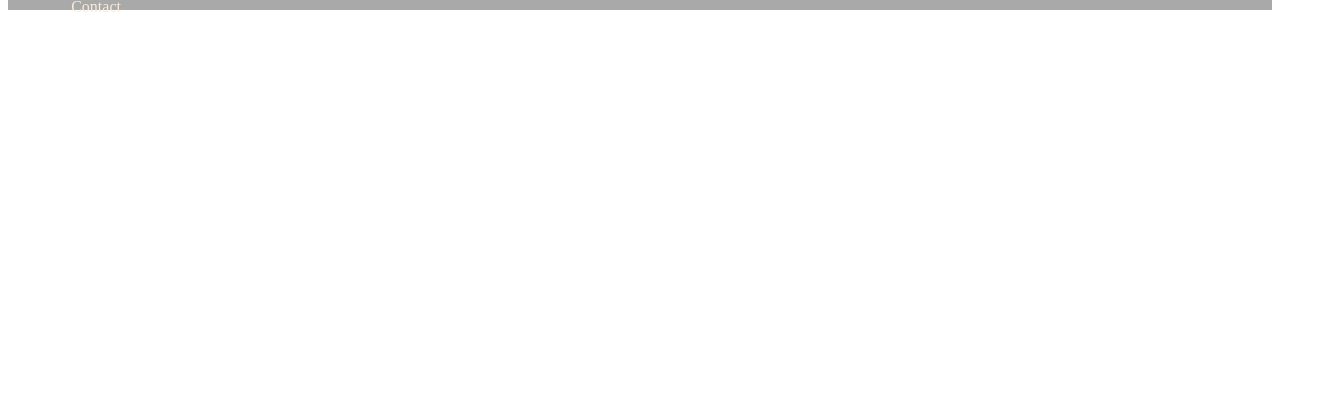
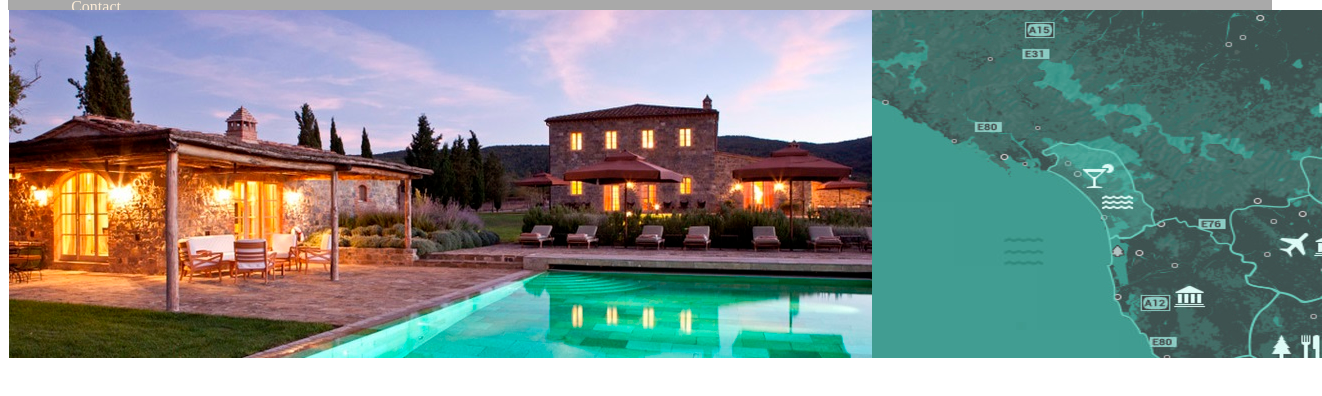
Before and after one commit to sglondon/TuscanyVilla, a plain HTML site: page Tuscany Villa/index.html in a window 1280 px wide. Shown: the part 48-444 px from the top of the page, 1322 px wide, since content can reach past the window. Drawn offline with Linux system fonts and the light colour scheme.

Commit message:
making major changes

```diff
--- a/Tuscany Villa/TuscanyStyle.css
+++ b/Tuscany Villa/TuscanyStyle.css
@@ -1,10 +1,11 @@
 .container {
     display: grid;
-    grid-template-columns: repeat() (3, 1fr);
+    grid-template-columns: repeat(4, 1fr) ;
     grid-template-rows: repeat(13, 1fr);
 }
 
        section.grid-item-1 {
+        grid-column: 1 / span 4;
         background-color:darkgrey;
         height: 50px;
        }
@@ -31,3 +32,20 @@ li {
  #logo{
      margin-right: 650px;
  }
+
+section.grid-item-2 {
+    grid-column: 1 span 3;
+    margin-left: 1px;
+    height: 50px;
+    margin-top: 0px;
+    width: 348px;
+    margin-right: 0px;
+}
+
+section.grid-item-3 {
+    grid-column: 4;
+    margin-left: -1px;
+    height: 50px;
+    margin-top: 0px;
+    width: 400px;
+}
--- a/Tuscany Villa/index.html
+++ b/Tuscany Villa/index.html
@@ -21,6 +21,15 @@
         </section>
 
 
+        <section class="grid-item-2">
+            <img src="images/Webp.net-resizeimage (1).jpg" />
+        </section>
+
+        <section class="grid-item-3">
+            <img src="images/versilia3.jpg" />
+        </section>
+
+
 
 
 
```
Also changed, not shown: Tuscany Villa/images/Webp.net-resizeimage (1).jpg (added), Tuscany Villa/images/Webp.net-resizeimage (2).jpg (added), Tuscany Villa/images/versilia3.jpg (added).
